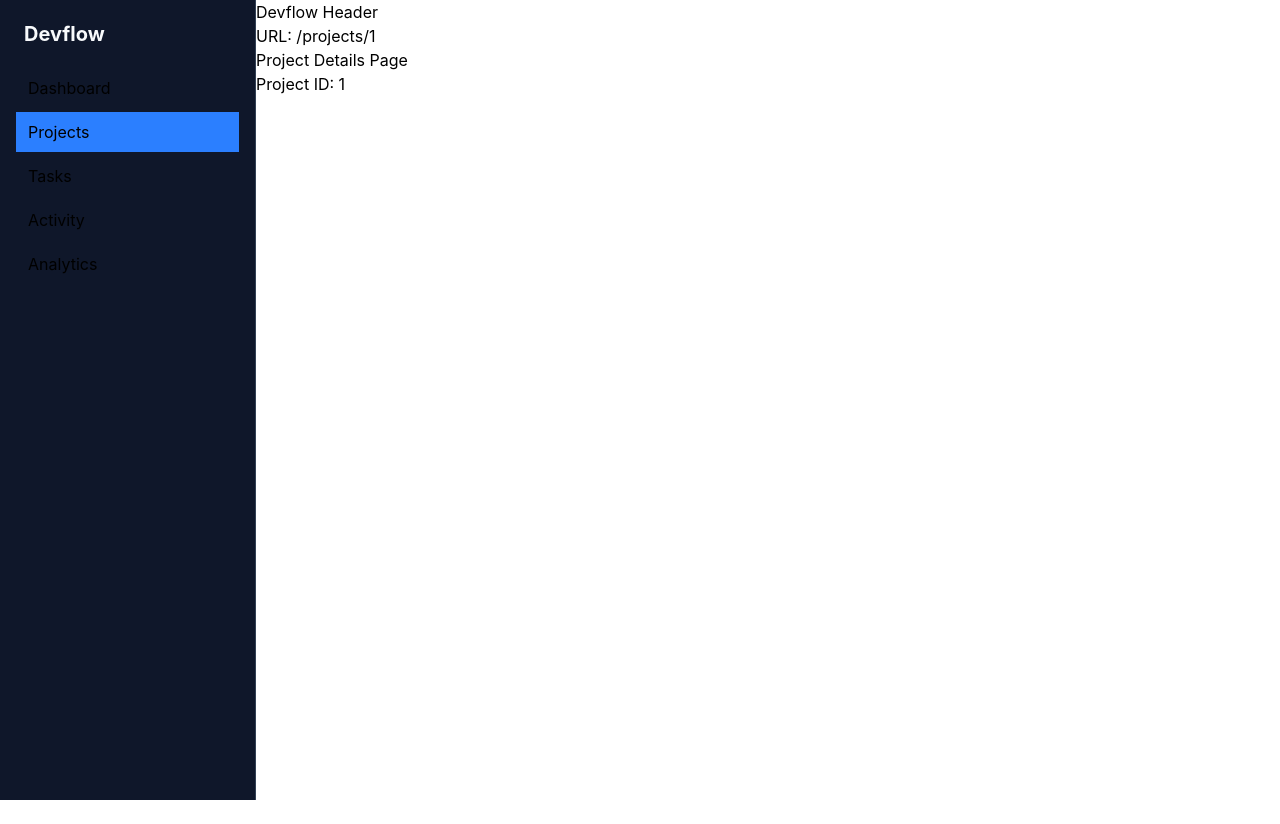
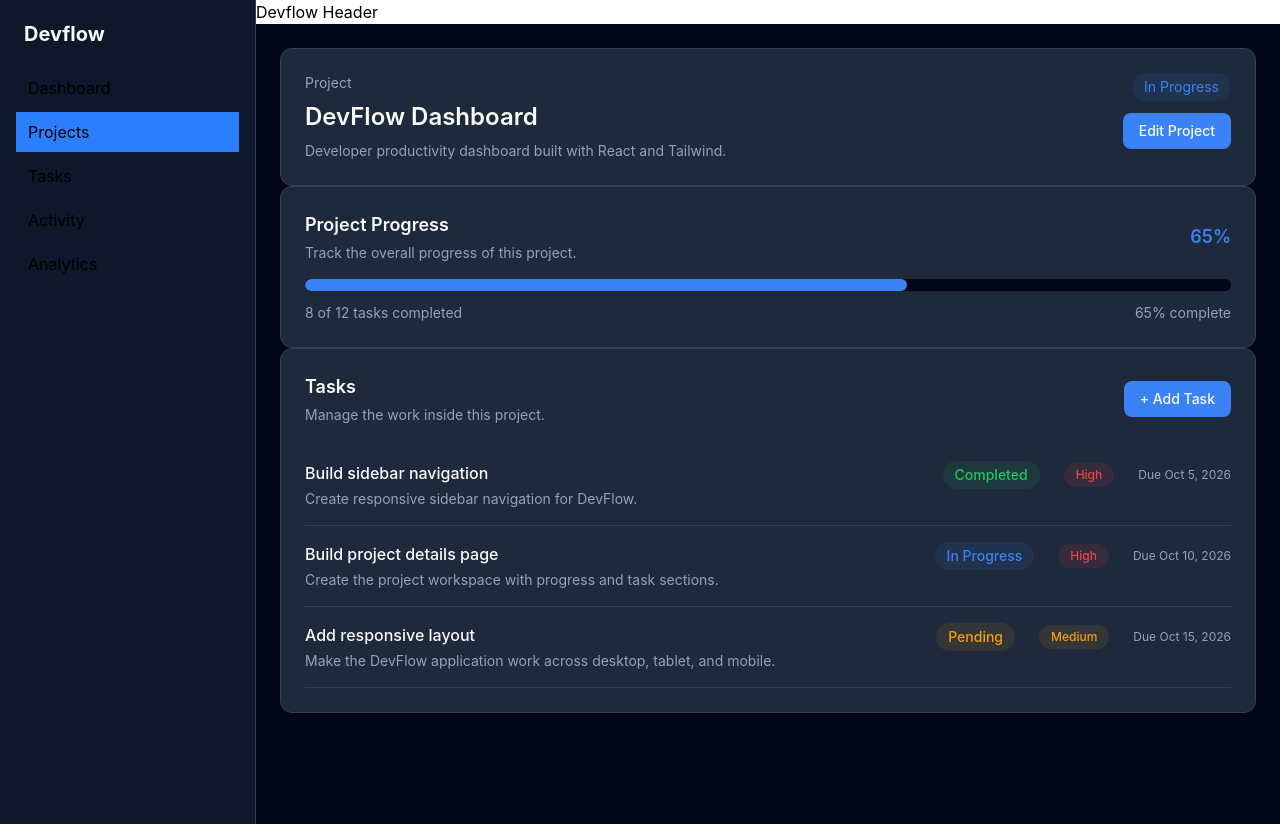
Before and after one commit to krishna-hingu/devflow, a React (Vite) app: page /projects/1 in a window 1280 px wide. Before the commit the page ends 800 px from the top, so only its background shows below. Built offline with nearby package versions, Linux system fonts and the light colour scheme.

Commit message:
feat: Build project task list UI

```diff
--- a/src/components/layout/AppLayout.jsx
+++ b/src/components/layout/AppLayout.jsx
@@ -8,7 +8,7 @@ function AppLayout() {
       <Sidebar />
       <div className="flex-1">
         <Header />
-        <main>
+        <main className="min-h-screen bg-devflow-background p-6">
           <Outlet />
         </main>
       </div>
--- /dev/null
+++ b/src/components/projects/ProjectHeader.jsx
@@ -0,0 +1,16 @@
+function ProjectHeader({project}) {
+    return (
+        <section className="flex items-start justify-between rounded-xl border border-devflow-border bg-devflow-card p-6">
+            <div>
+                <p className="mb-2 text-sm text-devflow-text-muted">Project</p>
+                <h1 className="text-2xl font-semibold text-devflow-text">{project.name}</h1>
+                <p className="mt-2 text-sm text-devflow-text-muted">{project.description}</p>
+            </div>
+            <div className="flex flex-col items-end gap-3">
+                <span className="rounded-full bg-devflow-blue/10 px-3 py-1 text-sm text-devflow-blue">{project.status}</span>
+                <button className="rounded-lg bg-devflow-blue px-4 py-2 text-sm font-medium text-devflow-text hover:bg-devflow-blue-hover">Edit Project</button>
+            </div>
+        </section>
+    )
+}
+export default ProjectHeader;
--- /dev/null
+++ b/src/components/projects/ProjectProgress.jsx
@@ -0,0 +1,23 @@
+function ProjectProgress({ project }) {
+  return (
+    <section className="rounded-xl border border-devflow-border bg-devflow-card p-6">
+      <div className="mb-4 flex items-center justify-between">
+        <div>
+          <h2 className="text-lg font-semibold text-devflow-text">Project Progress</h2>
+          <p className="mt-1 text-sm text-devflow-text-muted">Track the overall progress of this project.</p>
+        </div>
+        <span className="text-lg font-semibold text-devflow-blue">{project.progress}%</span>
+      </div>
+      <div className="h-3 w-full overflow-hidden rounded-full bg-devflow-background">
+        <div className="h-full rounded-full bg-devflow-blue transition-all duration-500" style={{width: `${project.progress}%`}}></div>
+      </div>
+      <div className="mt-3 flex items-center justify-between text-sm text-devflow-text-muted">
+        <span>
+          {project.tasks.completed} of {project.tasks.total} tasks completed
+        </span>
+        <span>{project.progress}% complete</span>
+      </div>
+    </section>
+  );
+}
+export default ProjectProgress;
--- /dev/null
+++ b/src/components/projects/ProjectTasks.jsx
@@ -0,0 +1,50 @@
+function ProjectTasks({ tasks }) {
+  return (
+    <section className="rounded-xl border border-devflow-border bg-devflow-card p-6">
+      <div className="mb-5 flex items-center justify-between">
+        <div>
+          <h2 className="text-lg font-semibold text-devflow-text">Tasks</h2>
+          <p className="mt-1 text-sm text-devflow-text-muted">
+            Manage the work inside this project.
+          </p>
+        </div>
+        <div>
+          <button className="rounded-lg bg-devflow-blue px-4 py-2 text-sm font-medium text-devflow-text hover:bg-devflow-blue-hover">
+            + Add Task
+          </button>
+        </div>
+      </div>
+      <div>
+        {tasks.map((task) => (
+          <div
+            key={task.id}
+            className="flex items-start justify-between gap-6 border-b border-devflow-border py-4"
+          >
+            {/* Left */}
+            <div>
+              <h3 className="font-medium text-devflow-text">{task.title}</h3>
+              <p className="mt-1 text-sm text-devflow-text-muted">
+                {task.description}
+              </p>
+            </div>
+            {/* Right */}
+            <div className="flex items-center gap-6 text-sm text-devflow-text-muted">
+              <span
+                className={`rounded-full px-3 py-1 font-medium ${task.status === "Completed" ? "bg-devflow-success/10 text-devflow-success" : task.status === "In Progress" ? "bg-devflow-blue/10 text-devflow-blue" : "bg-devflow-warning/10 text-devflow-warning"}`}
+              >
+                {task.status}
+              </span>
+              <span
+                className={`rounded-full px-3 py-1 font-medium text-xs ${task.priority === "High" ? "bg-devflow-error/10 text-devflow-error" : "bg-devflow-warning/10 text-devflow-warning"}`}
+              >
+                {task.priority}
+              </span>
+              <span className="text-xs text-devflow-text-muted">Due {task.dueDate}</span>
+            </div>
+          </div>
+        ))}
+      </div>
+    </section>
+  );
+}
+export default ProjectTasks;
--- /dev/null
+++ b/src/data/projects.js
@@ -0,0 +1,41 @@
+const projects = [
+  {
+    id: 1,
+    name: "DevFlow Dashboard",
+    description:
+      "Developer productivity dashboard built with React and Tailwind.",
+    status: "In Progress",
+    progress: 65,
+    dueDate: "Oct 15, 2026",
+    tasks: {
+      total: 12,
+      completed: 8,
+    },
+  },
+  {
+    id: 2,
+    name: "Portfolio Website",
+    description: "Personal developer portfolio and project showcase.",
+    status: "Completed",
+    progress: 100,
+    dueDate: "Sep 30, 2026",
+    tasks: {
+      total: 10,
+      completed: 10,
+    },
+  },
+  {
+    id: 3,
+    name: "Weather App",
+    description: "Weather application using a public weather API.",
+    status: "Pending",
+    progress: 25,
+    dueDate: "Nov 5, 2026",
+    tasks: {
+      total: 8,
+      completed: 2,
+    },
+  },
+];
+
+export default projects;
--- /dev/null
+++ b/src/data/tasks.js
@@ -0,0 +1,71 @@
+const tasks = [
+  {
+    id: 101,
+    projectId: 1,
+    title: "Build sidebar navigation",
+    description: "Create responsive sidebar navigation for DevFlow.",
+    status: "Completed",
+    priority: "High",
+    dueDate: "Oct 5, 2026",
+  },
+  {
+    id: 102,
+    projectId: 1,
+    title: "Build project details page",
+    description:
+      "Create the project workspace with progress and task sections.",
+    status: "In Progress",
+    priority: "High",
+    dueDate: "Oct 10, 2026",
+  },
+  {
+    id: 103,
+    projectId: 1,
+    title: "Add responsive layout",
+    description:
+      "Make the DevFlow application work across desktop, tablet, and mobile.",
+    status: "Pending",
+    priority: "Medium",
+    dueDate: "Oct 15, 2026",
+  },
+
+  {
+    id: 201,
+    projectId: 2,
+    title: "Create portfolio homepage",
+    description: "Build the main portfolio landing page.",
+    status: "Completed",
+    priority: "High",
+    dueDate: "Sep 20, 2026",
+  },
+  {
+    id: 202,
+    projectId: 2,
+    title: "Add project showcase",
+    description: "Display selected projects with descriptions and links.",
+    status: "Completed",
+    priority: "Medium",
+    dueDate: "Sep 25, 2026",
+  },
+
+  {
+    id: 301,
+    projectId: 3,
+    title: "Connect weather API",
+    description: "Fetch current weather information from a public API.",
+    status: "In Progress",
+    priority: "High",
+    dueDate: "Nov 1, 2026",
+  },
+  {
+    id: 302,
+    projectId: 3,
+    title: "Build weather search",
+    description: "Allow users to search for weather by city.",
+    status: "Pending",
+    priority: "Medium",
+    dueDate: "Nov 5, 2026",
+  },
+];
+
+export default tasks;
--- a/src/pages/ProjectDetails.jsx
+++ b/src/pages/ProjectDetails.jsx
@@ -1,12 +1,24 @@
 import { useParams } from "react-router-dom";
+import projects from "../data/projects";
+import tasks from "../data/tasks";
+
+import ProjectHeader from "../components/projects/ProjectHeader";
+import ProjectProgress from "../components/projects/ProjectProgress";
+import ProjectTasks from "../components/projects/ProjectTasks";
+
 function ProjectDetails() {
-    const {projectId} = useParams()
-    return (
-        <>
-            <h1>URL: /projects/{projectId}</h1>
-            <h2>Project Details Page</h2>
-            <p>Project ID: {projectId}</p>
-        </>
-    )
+  const { projectId } = useParams();
+  const project = projects.find((project) => project.id === Number(projectId));
+  if (!project) {
+    return <h1>Project Not Found</h1>;
+  }
+  const projectTasks = tasks.filter((task) => task.projectId === project.id)
+  return (
+    <>
+        <ProjectHeader project={project}/>
+        <ProjectProgress project={project} />
+        <ProjectTasks tasks={projectTasks} />
+    </>
+  );
 }
 export default ProjectDetails;
--- a/src/pages/Projects.jsx
+++ b/src/pages/Projects.jsx
@@ -1,44 +1,5 @@
 import ProjectCard from "../components/projects/ProjectCard";
-
-const projects = [
-  {
-    id: 1,
-    name: "DevFlow Dashboard",
-    description:
-      "Developer productivity dashboard built with React and Tailwind.",
-    status: "In Progress",
-    progress: 65,
-    dueDate: "2026-10-15",
-    tasks: {
-      total: 12,
-      completed: 8,
-    },
-  },
-  {
-    id: 2,
-    name: "Portfolio Website",
-    description: "Personal developer portfolio and project showcase.",
-    status: "Completed",
-    progress: 100,
-    dueDate: "Sep 30, 2026",
-    tasks: {
-      total: 10,
-      completed: 10,
-    },
-  },
-  {
-    id: 3,
-    name: "Weather App",
-    description: "Weather application using a public weather API.",
-    status: "Pending",
-    progress: 25,
-    dueDate: "Nov 5, 2026",
-    tasks: {
-      total: 8,
-      completed: 2,
-    },
-  },
-];
+import projects from "../data/projects";
 function Projects() {
   return (
     <>
```
